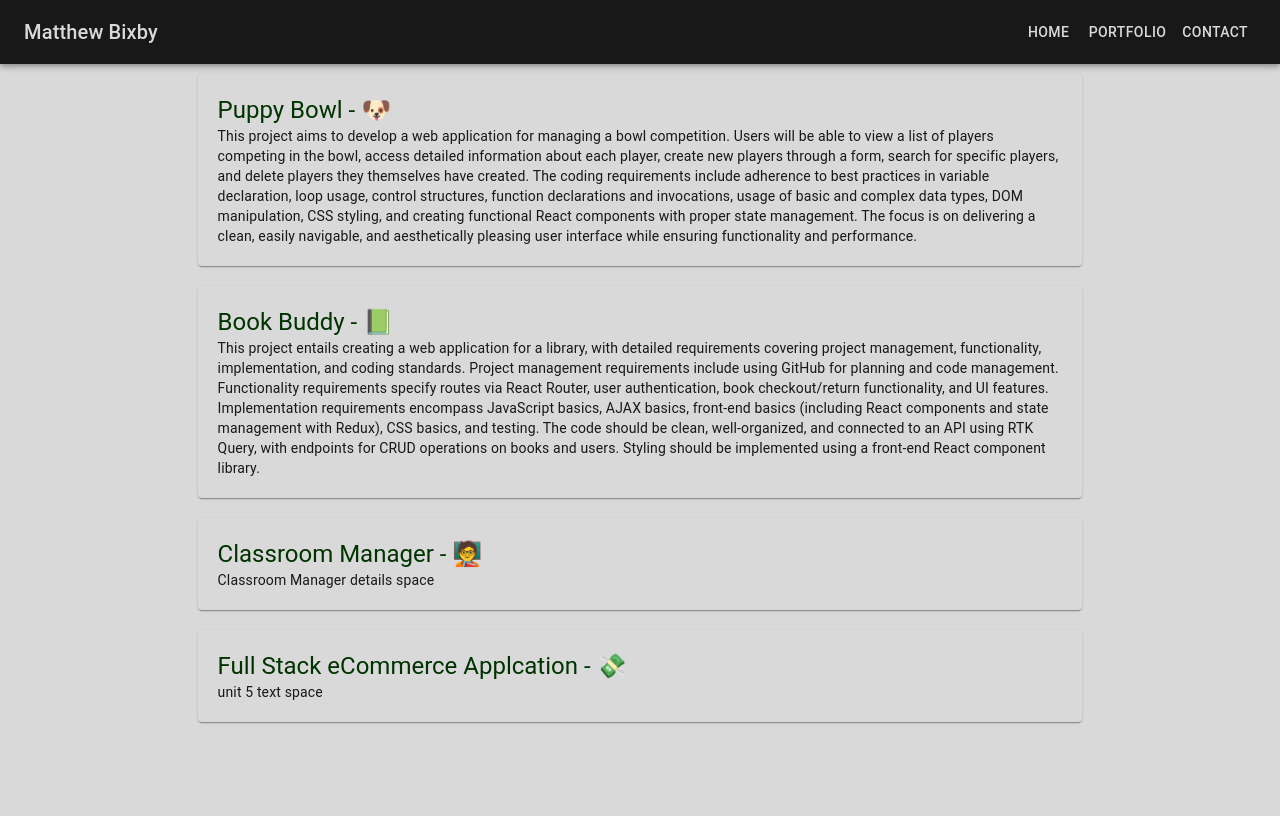
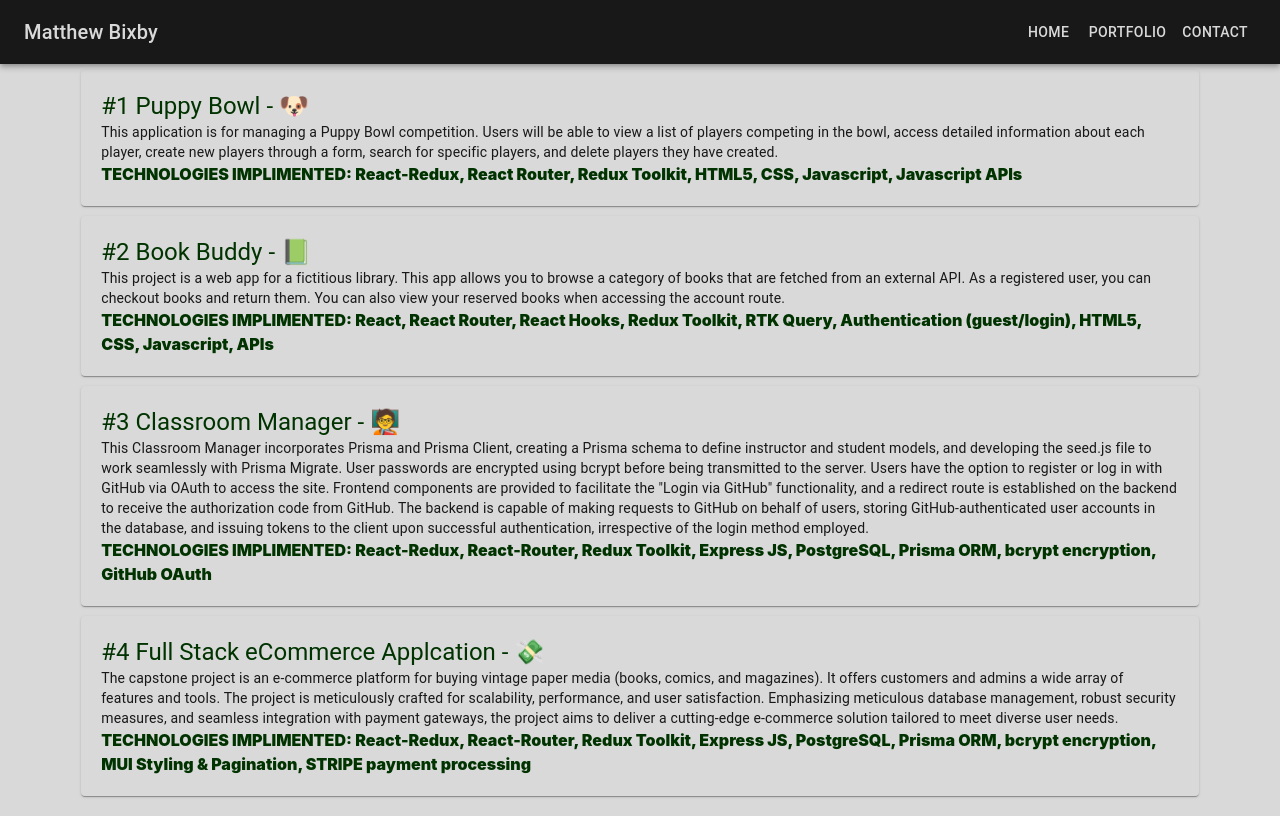
Before and after one commit to mattbixby123/bixbyPortfolio, a React (Vite) app: page /portfolio in a window 1280 px wide. Built offline with nearby package versions, Linux system fonts and the light colour scheme.

Commit message:
commiting progress

```diff
--- a/index.html
+++ b/index.html
@@ -4,7 +4,7 @@
     <meta charset="UTF-8" />
     <link rel="icon" type="image/svg+xml" href="mb2.0.jpg" />
     <meta name="viewport" content="width=device-width, initial-scale=1.0" />
-    <title>BIXBY: Portfolio Site</title>
+    <title>M.BIXBY</title>
   </head>
   <body>
     <div id="root"></div>
--- a/src/client/components/Home.jsx
+++ b/src/client/components/Home.jsx
@@ -50,7 +50,7 @@
           <Typography variant="body2" color="#181818" component="div">
               <ul>
                 <li>
-                I have a cat and a dog 🐱🐕
+                I have a cat and a dog 🐱🐕 (Stella and Luna)
                 </li>
                 <li>
                 Reading (all genres) 📚
--- a/src/client/components/Portfolio.jsx
+++ b/src/client/components/Portfolio.jsx
@@ -5,35 +5,47 @@
   return (
     <>
     <div className="projectList">
-    <Paper elevation={1} sx={{ backgroundColor: '#d9d9d9', color: '#181818', padding: '20px', marginBottom: '20px' }}>
+    <Paper elevation={1} sx={{ backgroundColor: '#d9d9d9', color: '#181818', padding: '20px', margin: '10px' }}>
       <Typography variant="h5" color="#003300" component="div">
-        Puppy Bowl - <a href="https://664255b4e94e3705d7a90302--bespoke-pixie-99297e.netlify.app/" target="_blank">🐶</a>
+        #1 Puppy Bowl - <a href="https://664255b4e94e3705d7a90302--bespoke-pixie-99297e.netlify.app/" target="_blank" style={{ textDecoration: 'underline overline' }}>🐶</a>
       </Typography>
       <Typography variant="body2" color="#181818" component="p">
-      This project aims to develop a web application for managing a bowl competition. Users will be able to view a list of players competing in the bowl, access detailed information about each player, create new players through a form, search for specific players, and delete players they themselves have created. The coding requirements include adherence to best practices in variable declaration, loop usage, control structures, function declarations and invocations, usage of basic and complex data types, DOM manipulation, CSS styling, and creating functional React components with proper state management. The focus is on delivering a clean, easily navigable, and aesthetically pleasing user interface while ensuring functionality and performance.
+      This application is for managing a Puppy Bowl competition. Users will be able to view a list of players competing in the bowl, access detailed information about each player, create new players through a form, search for specific players, and delete players they have created.
+      </Typography>
+      <Typography variant="h7" color='#003300' fontWeight='900'>
+        TECHNOLOGIES IMPLIMENTED: React-Redux, React Router, Redux Toolkit, HTML5, CSS, Javascript, Javascript APIs
       </Typography>
     </Paper>
-    <Paper elevation={1} sx={{ backgroundColor: '#d9d9d9', color: '#181818', padding: '20px', marginBottom: '20px'  }}>
+    <Paper elevation={1} sx={{ backgroundColor: '#d9d9d9', color: '#181818', padding: '20px', margin: '10px' }}>
       <Typography variant="h5" color="#003300" component="div">
-        Book Buddy - <a href="tbd" target="_blank">📗</a>
+        #2 Book Buddy - <a href="tbd" target="_blank" style={{ textDecoration: 'underline overline' }}>📗</a>
       </Typography>
       <Typography variant="body2" color="#181818" component="p">
-      This project entails creating a web application for a library, with detailed requirements covering project management, functionality, implementation, and coding standards. Project management requirements include using GitHub for planning and code management. Functionality requirements specify routes via React Router, user authentication, book checkout/return functionality, and UI features. Implementation requirements encompass JavaScript basics, AJAX basics, front-end basics (including React components and state management with Redux), CSS basics, and testing. The code should be clean, well-organized, and connected to an API using RTK Query, with endpoints for CRUD operations on books and users. Styling should be implemented using a front-end React component library.      </Typography>
+      This project is a web app for a fictitious library. This app allows you to browse a category of books that are fetched from an external API. As a registered user, you can checkout books and return them. You can also view your reserved books when accessing the account route.       </Typography>
+      <Typography variant="h7" color='#003300' fontWeight='900'>
+        TECHNOLOGIES IMPLIMENTED: React, React Router, React Hooks, Redux Toolkit, RTK Query, Authentication (guest/login), HTML5, CSS, Javascript, APIs
+      </Typography>
     </Paper>
-    <Paper elevation={1} sx={{ backgroundColor: '#d9d9d9', color: '#181818', padding: '20px', marginBottom: '20px'  }}>
+    <Paper elevation={1} sx={{ backgroundColor: '#d9d9d9', color: '#181818', padding: '20px', margin: '10px' }}>
       <Typography variant="h5" color="#003300" component="div">
-        Classroom Manager - <a href="tbd" target="_blank">🧑‍🏫</a>
+        #3 Classroom Manager - <a href="tbd" target="_blank" style={{ textDecoration: 'underline overline' }}>🧑‍🏫</a>
       </Typography>
       <Typography variant="body2" color="#181818" component="p">
-        Classroom Manager details space
+      This Classroom Manager incorporates Prisma and Prisma Client, creating a Prisma schema to define instructor and student models, and developing the seed.js file to work seamlessly with Prisma Migrate. User passwords are encrypted using bcrypt before being transmitted to the server. Users have the option to register or log in with GitHub via OAuth to access the site. Frontend components are provided to facilitate the "Login via GitHub" functionality, and a redirect route is established on the backend to receive the authorization code from GitHub. The backend is capable of making requests to GitHub on behalf of users, storing GitHub-authenticated user accounts in the database, and issuing tokens to the client upon successful authentication, irrespective of the login method employed.
+      </Typography>
+      <Typography variant="h7" color='#003300' fontWeight='900'>
+        TECHNOLOGIES IMPLIMENTED: React-Redux, React-Router, Redux Toolkit, Express JS, PostgreSQL, Prisma ORM, bcrypt encryption, GitHub OAuth
       </Typography>
     </Paper>
-    <Paper elevation={1} sx={{ backgroundColor: '#d9d9d9', color: '#181818', padding: '20px', marginBottom: '20px' }}>
+    <Paper elevation={1} sx={{ backgroundColor: '#d9d9d9', color: '#181818', padding: '20px', margin: '10px' }}>
       <Typography variant="h5" color="#003300" component="div">
-        Full Stack eCommerce Applcation - <a href="tbd" target="_blank">💸</a>
+        #4 Full Stack eCommerce Applcation - <a href="tbd" target="_blank" style={{ textDecoration: 'underline overline' }}>💸</a>
       </Typography>
       <Typography variant="body2" color="#181818" component="p">
-        unit 5 text space
+      The capstone project is an e-commerce platform for buying vintage paper media (books, comics, and magazines).  It offers customers and admins a wide array of features and tools. The project is meticulously crafted for scalability, performance, and user satisfaction. Emphasizing meticulous database management, robust security measures, and seamless integration with payment gateways, the project aims to deliver a cutting-edge e-commerce solution tailored to meet diverse user needs.
+      </Typography>
+      <Typography variant="h7" color='#003300' fontWeight='900'>
+        TECHNOLOGIES IMPLIMENTED: React-Redux, React-Router, Redux Toolkit, Express JS, PostgreSQL, Prisma ORM, bcrypt encryption, MUI Styling & Pagination, STRIPE payment processing
       </Typography>
     </Paper>
     </div>
--- a/src/client/style.css
+++ b/src/client/style.css
@@ -82,5 +82,6 @@
 }
 
 .projectList{
-  width: 70%;
+  width: 90%;
+  margin-top: 50px;
 }
```
